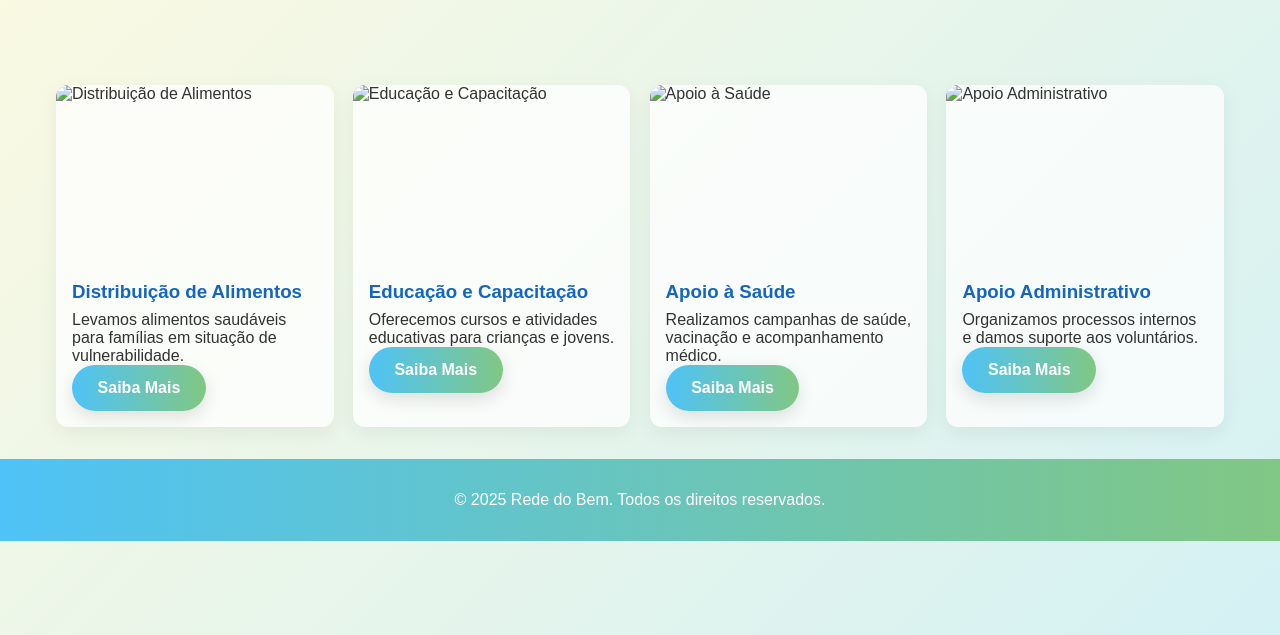
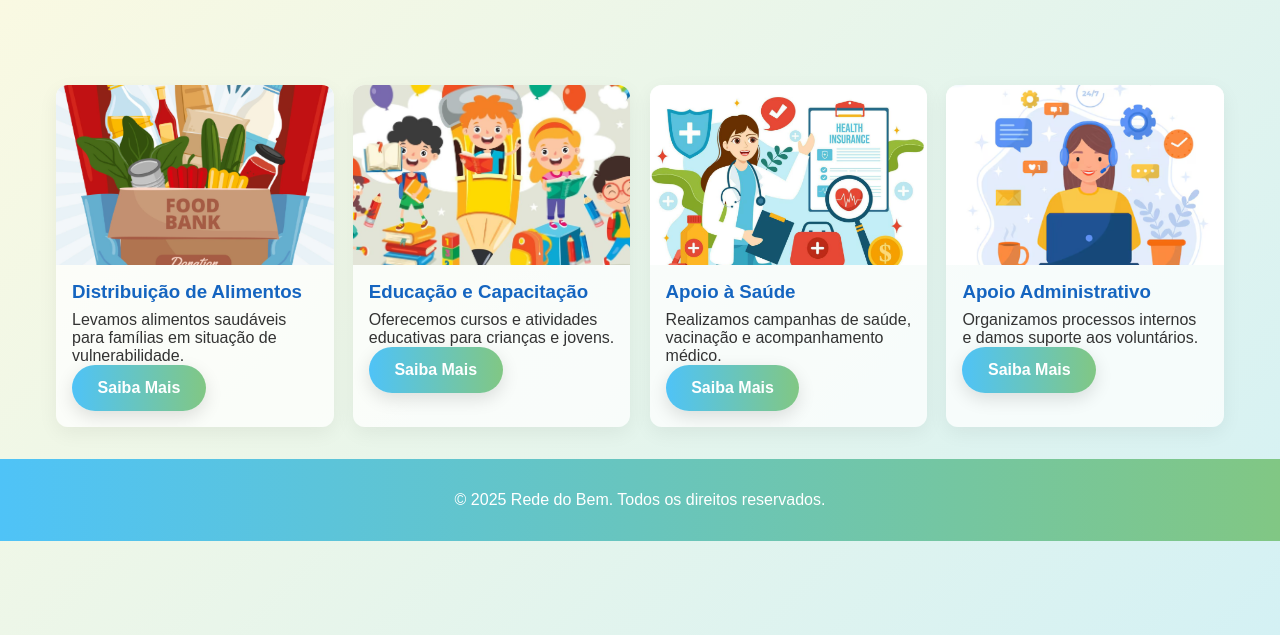
Before and after one commit to EduardaAlves05/ProgramaDuda, a plain HTML site: page projeto.html in a window 1280 px wide. Shown: the part 235-870 px from the top of the page. Drawn offline with Linux system fonts and the light colour scheme.

Commit message:
meu commit para deploy

```diff
--- a/Rede do Bem/projeto.html
+++ b/projeto.html
@@ -32,7 +32,7 @@
       <h2 id="cards-title" class="visually-hidden">Lista de Projetos</h2>
 
       <div class="project-card">
-        <img src="imagens/projeto1.png" alt="Distribuição de Alimentos" loading="lazy" />
+        <img src="Imagens/Projeto1.png" alt="Distribuição de Alimentos" loading="lazy" />
         <div class="card-content">
           <h3>Distribuição de Alimentos</h3>
           <p>Levamos alimentos saudáveis para famílias em situação de vulnerabilidade.</p>
@@ -41,7 +41,7 @@
       </div>
 
       <div class="project-card">
-        <img src="Imagens/Projeto.2.png" alt="Educação e Capacitação" loading="lazy" />
+        <img src="Imagens/Projeto2.png" alt="Educação e Capacitação" loading="lazy" />
         <div class="card-content">
           <h3>Educação e Capacitação</h3>
           <p>Oferecemos cursos e atividades educativas para crianças e jovens.</p>
@@ -50,7 +50,7 @@
       </div>
 
       <div class="project-card">
-        <img src="Imagens/Projeto 3.png" alt="Apoio à Saúde" loading="lazy" />
+        <img src="Imagens/Projeto3.png" alt="Apoio à Saúde" loading="lazy" />
         <div class="card-content">
           <h3>Apoio à Saúde</h3>
           <p>Realizamos campanhas de saúde, vacinação e acompanhamento médico.</p>
@@ -59,7 +59,7 @@
       </div>
 
       <div class="project-card">
-        <img src="Imagens/Projeto 4.png" alt="Apoio Administrativo" loading="lazy" />
+        <img src="Imagens/Projeto4.png" alt="Apoio Administrativo" loading="lazy" />
         <div class="card-content">
           <h3>Apoio Administrativo</h3>
           <p>Organizamos processos internos e damos suporte aos voluntários.</p>
```
Also changed, not shown: Imagens/Projeto2.png (renamed from Imagens/Projeto.2.png), Imagens/Projeto3.png (renamed from Imagens/Projeto 3.png), Imagens/Projeto4.png (renamed from Imagens/Projeto 4.png), cadastro.html (renamed from Rede do Bem/cadastro.html), certificados.html (renamed from Rede do Bem/certificados.html), index.html (renamed from Rede do Bem/index.html), mural.html (renamed from Rede do Bem/mural.html), script.js (renamed from Rede do Bem/script.js), style.css (renamed from Rede do Bem/style.css), voluntarios.html (renamed from Rede do Bem/voluntarios.html).
